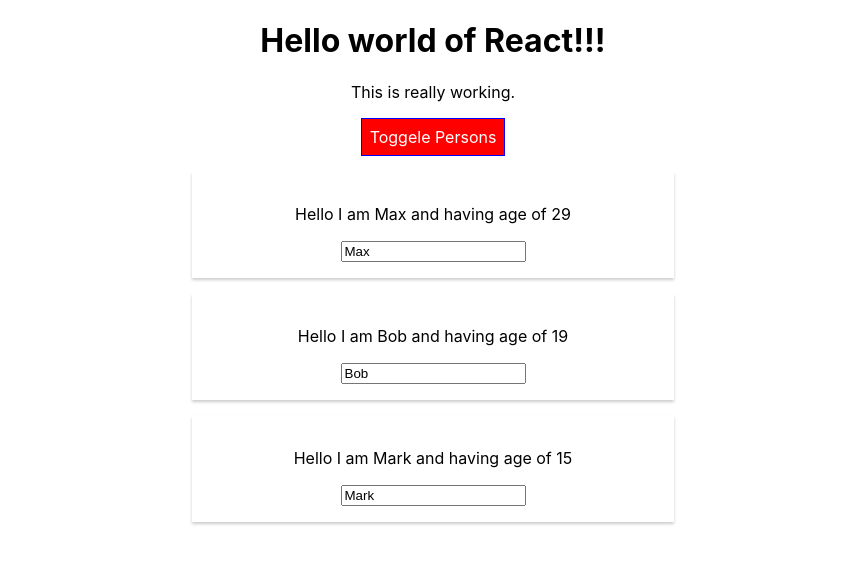
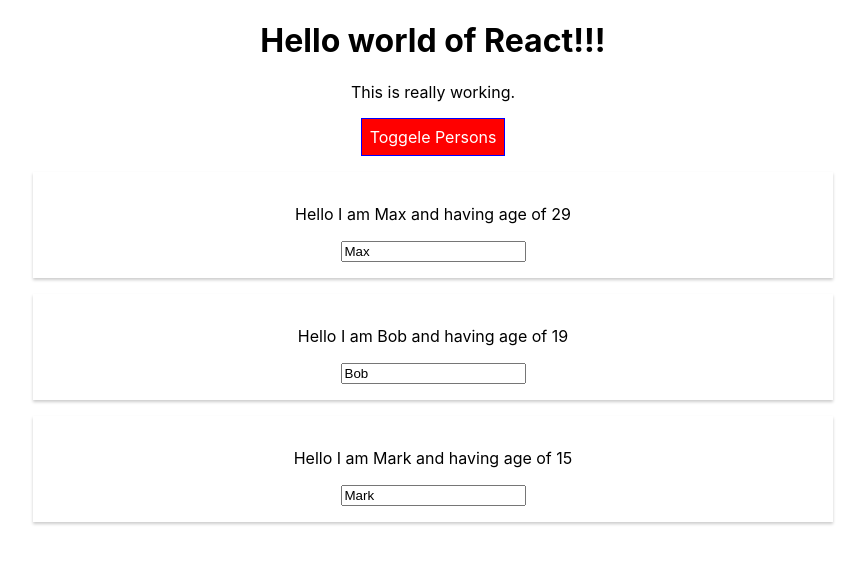
Before and after one commit to bhagat9198/reactComplete, a React (Create React App) app: page / in a window 1280 px wide. Both pictures are taken after a click on the button "Toggele Persons". Shown: the top 564 px of the page, without its empty margins (207-1072 px from the left). Built offline with nearby package versions, Linux system fonts and the light colour scheme.

Commit message:
5.8. Enabling & Using CSS Modules

```diff
--- a/src/App.js
+++ b/src/App.js
@@ -1,9 +1,4 @@
 import React, {Component} from 'react';
-
-// to use radium, first we need to import it
-// Radium is defualt export, and then we imported 'styleRoot' named export
-import Radium, { StyleRoot } from 'radium';
-
 import './App.css';
 import Person from './Person/Person';
 
@@ -17,7 +12,7 @@
     ],
     something: 'hello',
     showPersons: false
-  }
+  };
 
   toggelPersonsHandler = () => {
     const doesShow = this.state.showPersons;
@@ -45,7 +40,7 @@
     const persons = [...this.state.persons];
     persons.splice(index, 1);
     this.setState({persons: persons});
-  }
+  };
 
   render() {
     const style = {
@@ -55,11 +50,6 @@
       border: '1px solid blue',
       padding: '8px',
       cursor: 'pointer',
-      // now within the style we can add the sudo selector. but it should be wrapped in singke quotes ie like a string. this is because ':' is not a valid JS code. and its properties will be wrapped within object.
-      ':hover' : {
-        backgroundColor: 'lightgreen',
-        color: 'black'
-      }
     };
 
     let persons = null;
@@ -80,13 +70,6 @@
         </div>
       );
       style.backgroundColor = 'red';
-      // adding over property
-      // we know we can extract the object values in array notation also.
-      style[':hover'] = {
-        backgroundColor: 'salmon',
-        color: 'black'
-      }
-
     }
 
     let classes = [];
@@ -98,9 +81,6 @@
     }
 
     return (
-      // as we are using media query in form of inline css, we need to wrap or application by special component provided by radium.
-      // wrapping our whole component which is rendered within <StyleRoot>
-      < StyleRoot>
       <div className="App">
         <h1>Hello world of React!!!</h1>
         <p className={classes.join(' ')}>This is really working.</p>
@@ -110,13 +90,8 @@
         </button>
         {persons}
       </div>
-      </StyleRoot>
     );
   }
 }
 
-// Wraping the App in radium function. this is known as higher order componenet.
-// higher order componenet :  a componenet which is wrapping one more component within it. thus. adding extra functionalities to our component.
-// it can be used on both class and funtional componenets.
-
-export default Radium(App);
+export default App;
--- a/src/Person/Person.js
+++ b/src/Person/Person.js
@@ -1,20 +1,9 @@
 import React from 'react';
-
-// importing
-import Radium from 'radium';
-
 import './Person.css';
 
 const person = (props) => {
-  const style = {
-    '@media (min-width: 500px)' : {
-      width: '450px'
-    }
-  }
-
   return (
-    // inline styles overwrite the class styles as they are more specific. its a default css rule not radium rule.
-    <div className="Person" style={style} >
+    <div className="Person" >
       <p onClick={props.click}>Hello I am {props.name} and having age of {props.age} </p>
       <p >{props.children}</p>
       <input type="text" onChange={props.changed} value={props.name} />
@@ -22,4 +11,4 @@
   );
 };
 
-export default Radium(person);
+export default person;
```
Also changed, not shown: zznotes.txt. Lines whose indentation alone changed are shown as unchanged.
